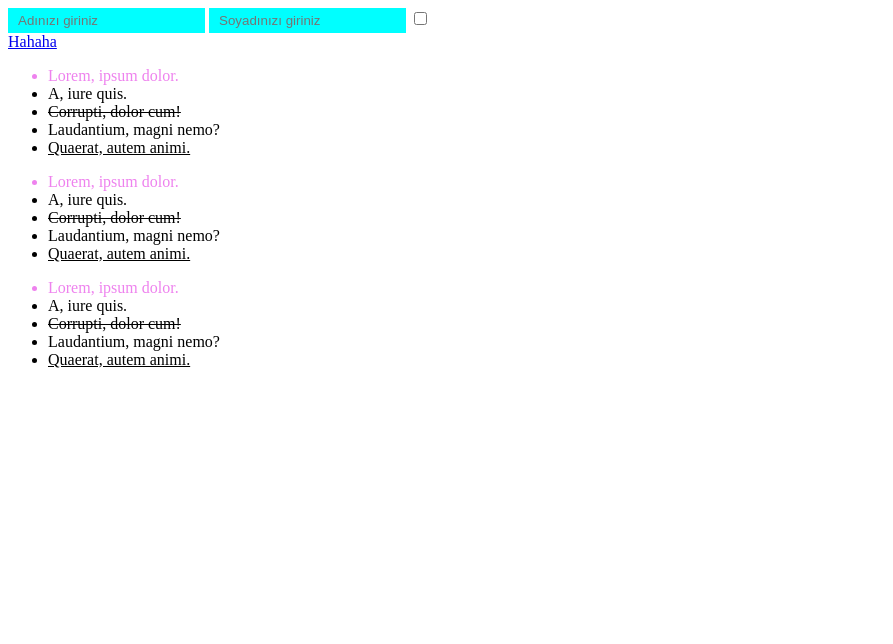
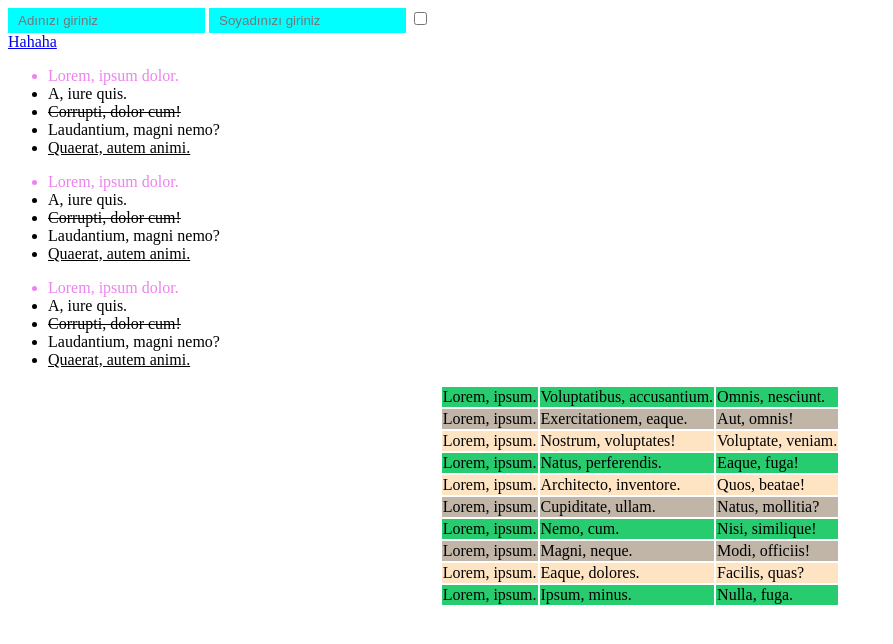
Before and after one commit to bayramsoltan/warm-up-tour, a plain HTML site: page 23-pseudo-class.html in a window 1280 px wide. Shown: the whole page, without its empty margins (0-893 px from the left). Drawn offline with Linux system fonts and the light colour scheme.

Commit message:
fth11-35/3-25

```diff
--- a/23-pseudo-class.html
+++ b/23-pseudo-class.html
@@ -36,5 +36,59 @@
         <li>Laudantium, magni nemo?</li>
         <li>Quaerat, autem animi.</li>
     </ul>
+    <table class="price-list">
+        <tbody>
+            <tr>
+                <td>Lorem, ipsum.</td>
+                <td>Voluptatibus, accusantium.</td>
+                <td>Omnis, nesciunt.</td>
+            </tr>
+            <tr>
+                <td>Lorem, ipsum.</td>
+                <td>Exercitationem, eaque.</td>
+                <td>Aut, omnis!</td>
+            </tr>
+            <tr>
+                <td>Lorem, ipsum.</td>
+                <td>Nostrum, voluptates!</td>
+                <td>Voluptate, veniam.</td>
+            </tr>
+            <tr>
+                <td>Lorem, ipsum.</td>
+                <td>Natus, perferendis.</td>
+                <td>Eaque, fuga!</td>
+            </tr>
+            <tr>
+                <td>Lorem, ipsum.</td>
+                <td>Architecto, inventore.</td>
+                <td>Quos, beatae!</td>
+            </tr>
+            <tr>
+                <td>Lorem, ipsum.</td>
+                <td>Cupiditate, ullam.</td>
+                <td>Natus, mollitia?</td>
+            </tr>
+            <tr>
+                <td>Lorem, ipsum.</td>
+                <td>Nemo, cum.</td>
+                <td>Nisi, similique!</td>
+            </tr>
+            <tr>
+                <td>Lorem, ipsum.</td>
+                <td>Magni, neque.</td>
+                <td>Modi, officiis!</td>
+            </tr>
+            <tr>
+                <td>Lorem, ipsum.</td>
+                <td>Eaque, dolores.</td>
+                <td>Facilis, quas?</td>
+            </tr>
+            <tr>
+                <td>Lorem, ipsum.</td>
+                <td>Ipsum, minus.</td>
+                <td>Nulla, fuga.</td>
+            </tr>
+        </tbody>
+    </table>
 </body>
 </html>
--- a/css/style-23.css
+++ b/css/style-23.css
@@ -33,3 +33,19 @@ ul.liste li:nth-child(3){
 ul.liste li:last-child{
     text-decoration: underline;
 }
+
+.price-list{
+    margin: auto;
+}
+
+.price-list tr:nth-child(odd){
+    background-color: bisque;
+}
+
+.price-list tr:nth-child(even){
+    background-color: rgb(192, 181, 167);
+}
+
+.price-list tr:nth-child(3n+1){
+    background-color: rgb(38, 204, 110);
+}
```
Also changed, not shown: 24-pseudo-element.html (added, +27 -0 lines), css/style-24.css (added, +38 -0 lines).
